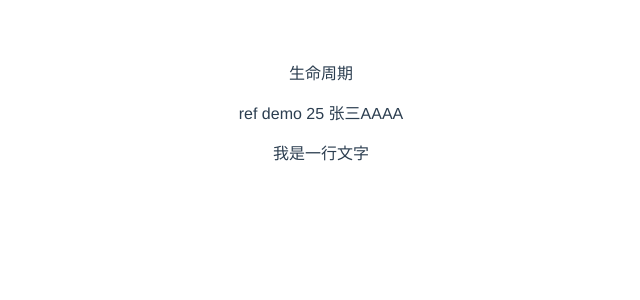
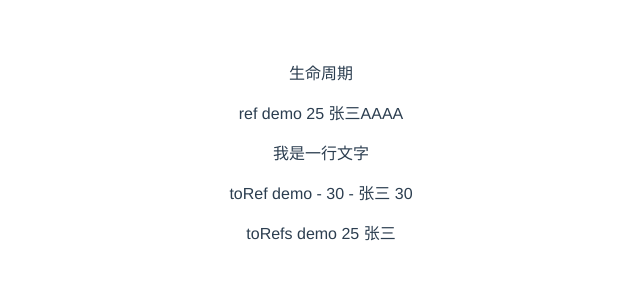
Before and after one commit to dengerpu/web_learning, a Vue app in the folder 面试题/Vue面试题/vue3-demo/: page / in a window 1280 px wide. Shown: the top 300 px of the page, without its empty margins (319-959 px from the left). Built offline with nearby package versions, Linux system fonts and the light colour scheme.

Commit message:
feat: toRef toRefs

```diff
--- a/面试题/Vue面试题/vue3-demo/src/App.vue
+++ b/面试题/Vue面试题/vue3-demo/src/App.vue
@@ -2,6 +2,8 @@
   <life-cycles></life-cycles>
   <ref></ref>
   <ref-template></ref-template>
+  <toRef></toRef>
+  <toRefs></toRefs>
 </template>
 
 <script>
@@ -9,6 +11,8 @@ import HelloWorld from './components/HelloWorld.vue'
 import LifeCycles from './components/LifeCycles.vue'
 import Ref from './components/Ref.vue'
 import RefTemplate from './components/RefTemplate.vue'
+import toRef from './components/toRef.vue'
+import toRefs from './components/toRefs.vue'
 
 export default {
   name: 'App',
@@ -16,7 +20,9 @@ export default {
     HelloWorld,
     LifeCycles,
     Ref,
-    RefTemplate
+    RefTemplate,
+    toRef,
+    toRefs
   }
 }
 </script>
--- /dev/null
+++ b/面试题/Vue面试题/vue3-demo/src/components/toRef.vue
@@ -0,0 +1,37 @@
+<template>
+  <p>toRef demo - {{ ageRef }} - {{ state.name }} {{ state.age }}</p>
+</template>
+
+<script>
+import { reactive, toRef } from "vue";
+export default {
+  name: "ToRef",
+  setup() {
+    const state = reactive({
+      age: 20,
+      name: "张三",
+    });
+
+    // toRef 如果用于普通对象（非响应式对象），产出的结果不具备响应式
+    // const state = {
+    //     age: 20,
+    //     name: '张三'
+    // }
+
+    const ageRef = toRef(state, "age");
+
+    setTimeout(() => {
+      state.age = 25;
+    }, 1500);
+
+    setTimeout(() => {
+      ageRef.value = 30; // .value 修改值
+    }, 3000);
+
+    return {
+      ageRef,
+      state,
+    };
+  },
+};
+</script>
--- /dev/null
+++ b/面试题/Vue面试题/vue3-demo/src/components/toRefs.vue
@@ -0,0 +1,33 @@
+<template>
+  <p>toRefs demo {{ age }} {{ name }}</p>
+</template>
+
+<script>
+import { reactive, toRefs } from "vue";
+export default {
+  name: "ToRefs",
+  setup() {
+    const state = reactive({
+      age: 20,
+      name: "张三",
+    });
+
+    // const stateAsRefs = toRefs(state); // 将响应式对象，变成普通对象
+
+    // const { age: ageRef, name: nameRef } = stateAsRefs // 每个属性，都是 ref 对象
+    // return {
+    //     ageRef,
+    //     nameRef
+    // }
+
+    setTimeout(() => {
+      state.age = 25;
+    }, 1500);
+
+    return {
+      ...toRefs(state),
+      // ...state // 这样会丢失响应式
+    };
+  },
+};
+</script>
```
